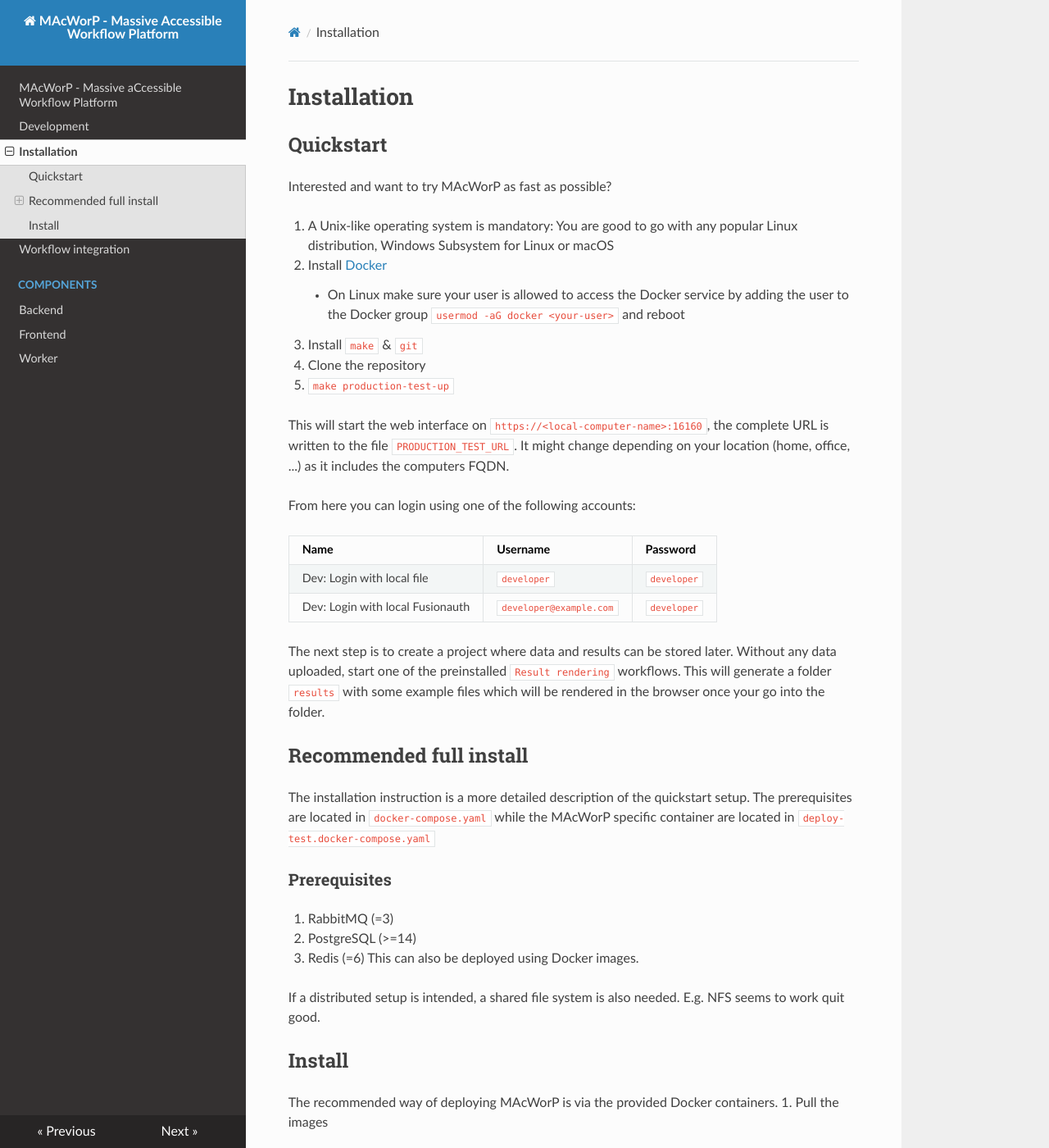
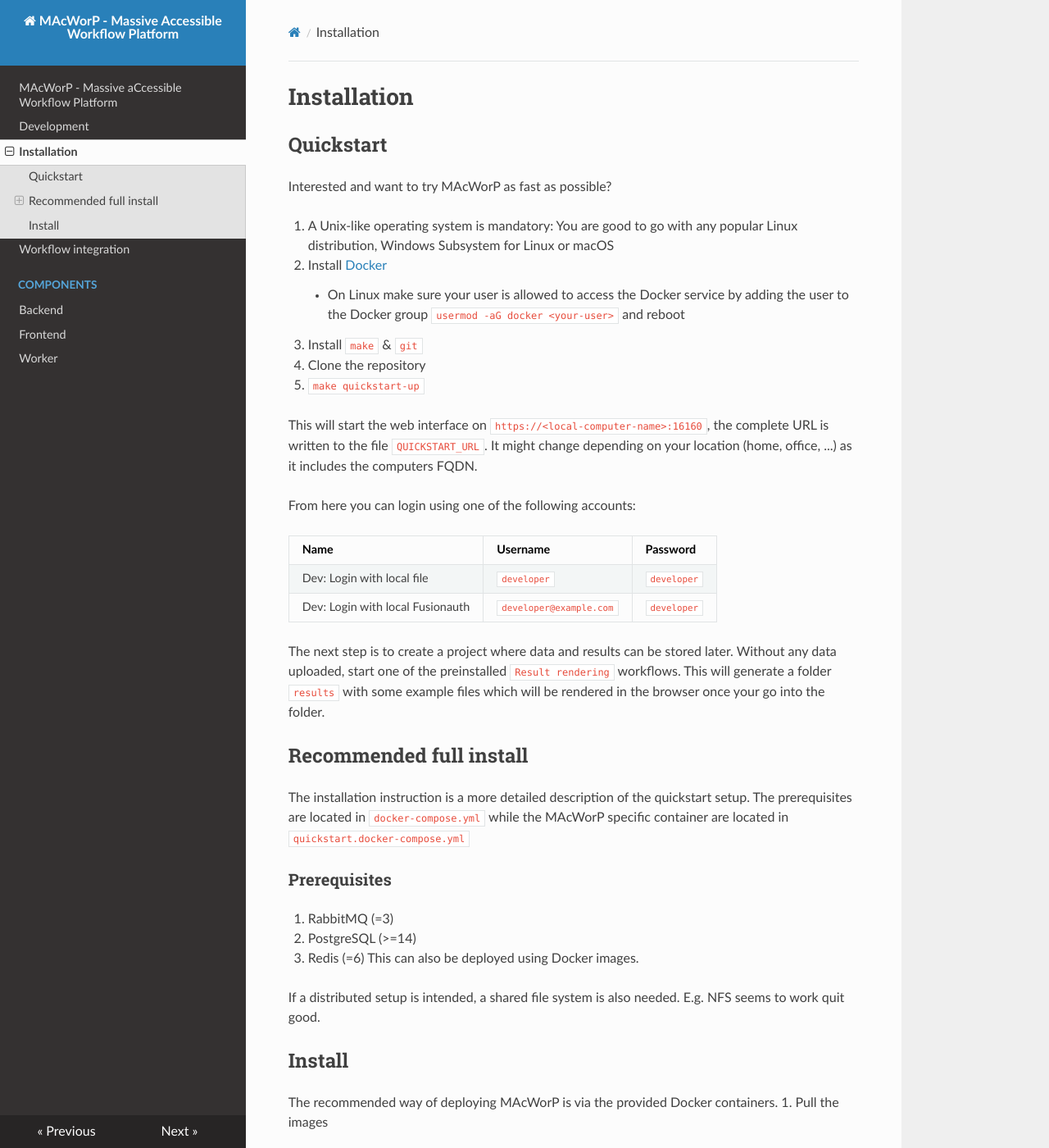
Before and after one commit to cubimedrub/macworp, an MkDocs documentation site: the page built from docs/installation.md, in a window 1280 px wide and 1400 px high. Shown: the whole window at 82% size. Built offline with MkDocs 1.6.1, drawn with Linux system fonts in a browser that asks for light colours; nearby versions of some CDN libraries.

Commit message:
rename deploy-test to quickstart

```diff
--- a/docs/installation.md
+++ b/docs/installation.md
@@ -8,9 +8,9 @@
     * On Linux make sure your user is allowed to access the Docker service by adding the user to the Docker group `usermod -aG docker <your-user>` and reboot
 3. Install `make` & `git`
 4. Clone the repository
-5. `make production-test-up`
+5. `make quickstart-up`
 
-This will start the web interface on `https://<local-computer-name>:16160`, the complete URL is written to the file `PRODUCTION_TEST_URL`. It might change depending on your location (home, office, ...) as it includes the computers FQDN.
+This will start the web interface on `https://<local-computer-name>:16160`, the complete URL is written to the file `QUICKSTART_URL`. It might change depending on your location (home, office, ...) as it includes the computers FQDN.
 
 From here you can login using one of the following accounts:
 
@@ -25,7 +25,7 @@
 
 ## Recommended full install
 
-The installation instruction is a more detailed description of the quickstart setup. The prerequisites are located in `docker-compose.yaml` while the MAcWorP specific container are located in `deploy-test.docker-compose.yaml`
+The installation instruction is a more detailed description of the quickstart setup. The prerequisites are located in `docker-compose.yml` while the MAcWorP specific container are located in `quickstart.docker-compose.yml`
 
 ### Prerequisites
 1. RabbitMQ (=3)
```
Also changed, not shown: quickstart.docker-compose.yml (renamed from deploy-test.docker-compose.yaml, +4 -4 lines), docker-compose.yml (renamed from docker-compose.yaml), quickstart.config.yml (renamed from config.docker-compose.yaml), 2 other files.
